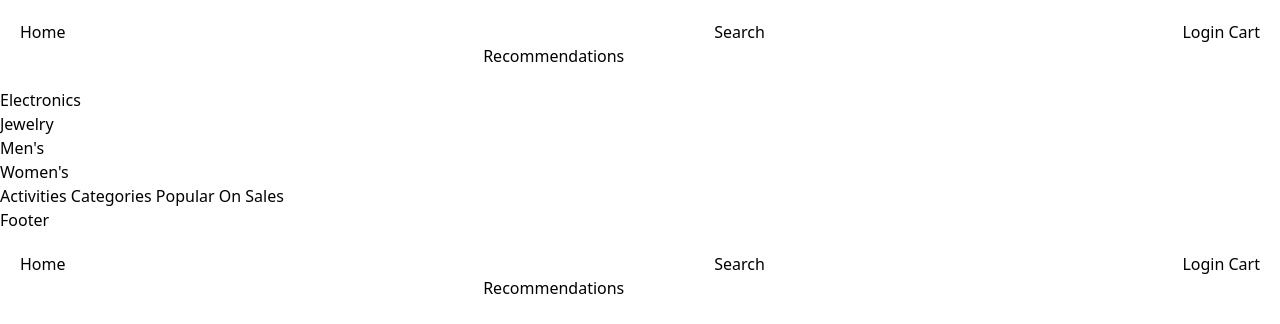
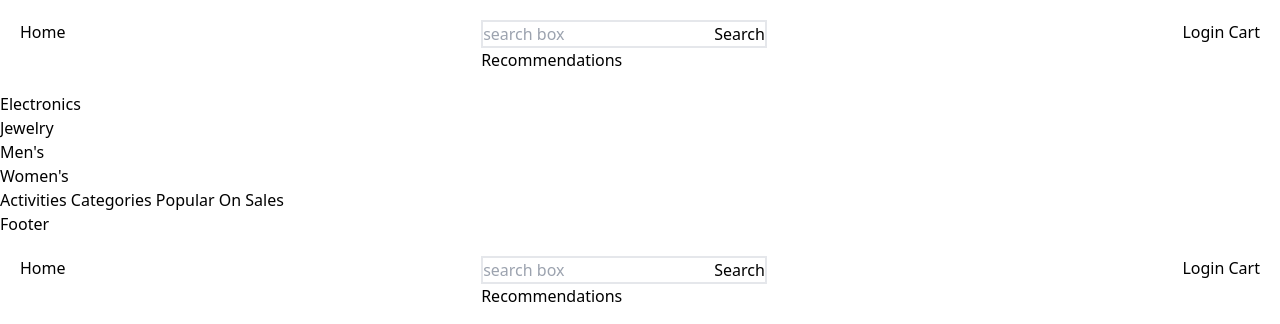
Before and after one commit to MattisZheng/e-commerce, a React (Vite) app: page / in a window 1280 px wide. Shown: the top 324 px of the page. Built offline with nearby package versions, Linux system fonts and the light colour scheme; no server answers.

Commit message:
update search box

```diff
--- a/src/components/Nav/Nav.tsx
+++ b/src/components/Nav/Nav.tsx
@@ -1,7 +1,7 @@
 import { useState } from "react";
 
 const Nav = () => {
-  const [search, setSearch] = useState("");
+  const [search, setSearch] = useState("search box");
 
   return (
     <div className="flex justify-between p-5">
@@ -9,9 +9,9 @@ const Nav = () => {
         <a href="">Home</a>
       </div>
       <div>
-        <div>
+        <div className="border-2" >
           <label htmlFor=""></label>
-          <input type="text" />
+          <input type="text" placeholder={search} />
           <button>Search</button>
         </div>
         <div>Recommendations</div>
```
